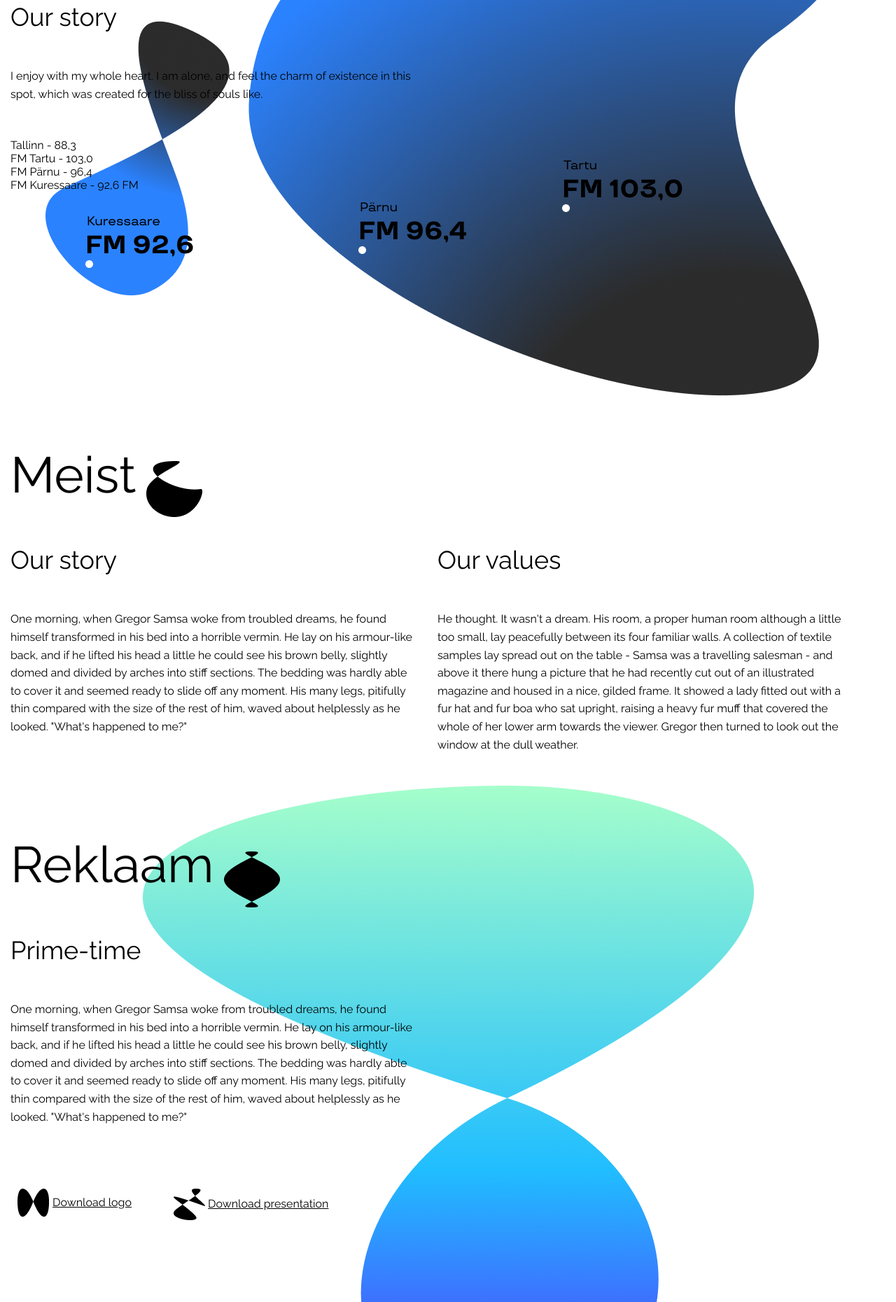
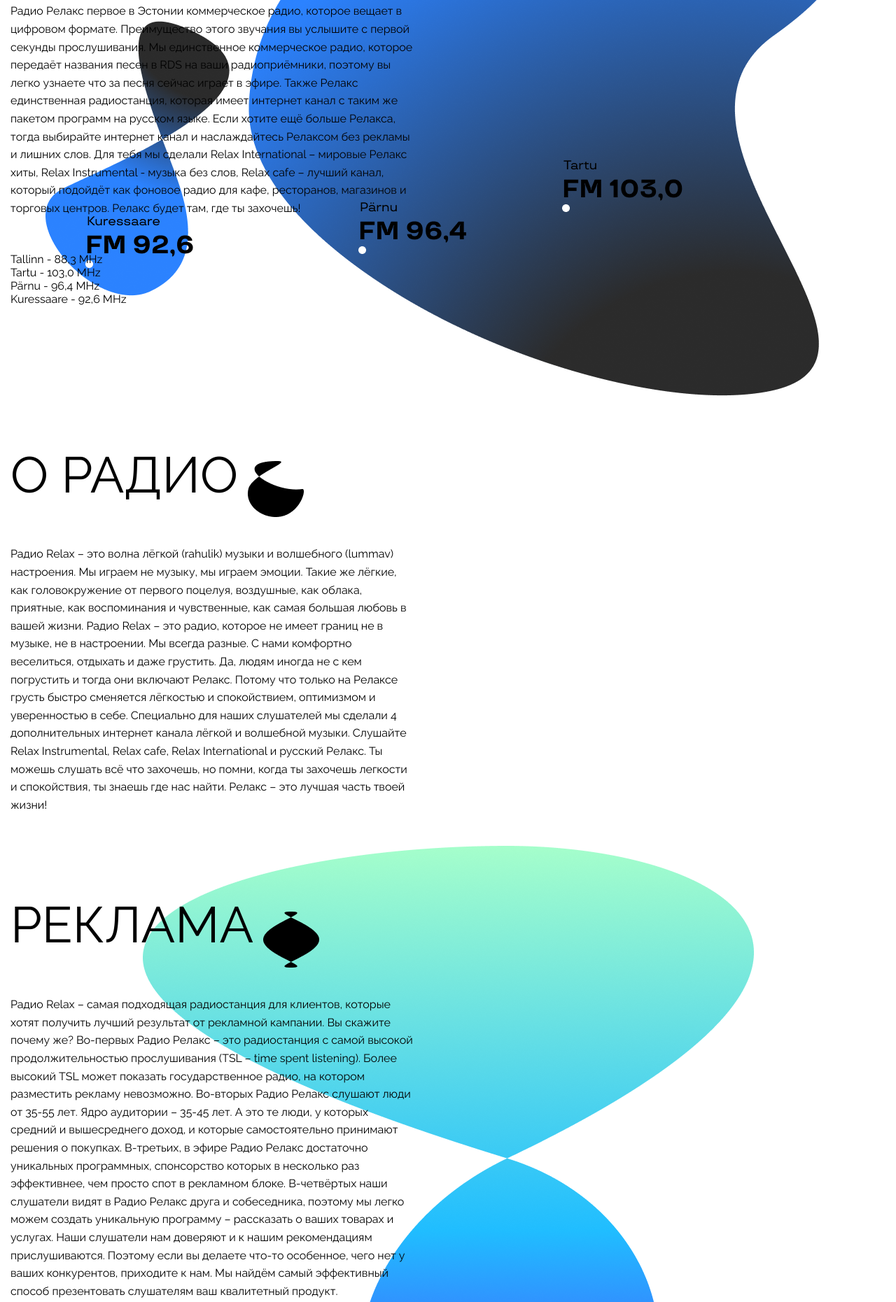
Before and after one commit to YuriyMorozyuk95/RadioRelax, a website: page index.html in a window 1280 px wide. Shown: the part 1593-3454 px from the top of the page at 70% size. Drawn offline with nearby package versions, Linux system fonts and the light colour scheme; some packages are replaced by stand-ins of ours.

Commit message:
add text

```diff
--- a/index.html
+++ b/index.html
@@ -94,18 +94,24 @@
         </div>
 
         <div class="artlicle">
-          <h3>Our story</h3>
+          <!-- <h3>Our story</h3> -->
           <p>
-            I enjoy with my whole heart. I am alone,
-             and feel the charm of existence in this spot,
-             which was created for the bliss of souls like.
+              Радио Релакс первое в Эстонии коммерческое радио, которое вещает в цифровом формате.
+              Преимущество этого звучания вы услышите с первой секунды прослушивания.
+              Мы единственное коммерческое радио, которое передаёт названия песен в RDS на ваши радиоприёмники,
+              поэтому вы легко узнаете что за песня сейчас играет в эфире.
+              Также Релакс единственная радиостанция, которая имеет интернет канал с таким же пакетом программ
+              на русском языке. Если хотите ещё больше Релакса, тогда выбирайте интернет канал и наслаждайтесь
+              Релаксом без рекламы и лишних слов. Для тебя мы сделали Relax International – мировые Релакс хиты,
+              Relax Instrumental -  музыка без слов, Relax cafе – лучший канал, который подойдёт как фоновое радио
+               для кафе, ресторанов, магазинов и торговых центров. Релакс будет там, где ты захочешь!
           </p>
 
           <ul class="unstyled-list">
-              <li>Tallinn - 88,3 </li>
-              <li>FM Tartu - 103,0 </li>
-              <li>FM Pärnu - 96,4 </li>
-              <li>FM Kuressaare - 92,6 FM </li>
+              <li>Tallinn - 88,3 MHz</li>
+              <li>Tartu - 103,0 MHz</li>
+              <li>Pärnu - 96,4 MHz</li>
+              <li>Kuressaare - 92,6 MHz </li>
           </ul>
 
         </div>
@@ -127,34 +133,18 @@
 
     <div class="about-radio">
       <div class="section-header">
-        <h1>Meist</h1>
+        <h1>О РАДИО</h1>
         <img src="img/MeistIcon.png"/>
       </div>
       <div class="artlicle">
-        <h3>Our story</h3>
-        <p >One morning, when Gregor Samsa woke from troubled dreams,
-          he found himself transformed in his bed into a horrible vermin.
-          He lay on his armour-like back, and if he lifted his head a little he could see his brown belly,
-          slightly domed and divided by arches into stiff sections. The bedding was hardly able
-          to cover it and seemed ready to slide off any moment. His many legs, pitifully thin
-          compared with the size of the rest of him, waved about helplessly as he looked.
-          "What's happened to me?"
+        <!-- <h3>Our story</h3> -->
+        <p >Радио Relax – это волна лёгкой (rahulik) музыки и волшебного (lummav) настроения.
+            Мы играем не музыку, мы играем эмоции. Такие же лёгкие, как головокружение от первого поцелуя, воздушные, как облака, приятные, как воспоминания и чувственные, как самая большая любовь в вашей жизни.
+            Радио Relax – это радио, которое не имеет границ не в музыке, не в настроении. Мы всегда разные. С нами комфортно веселиться, отдыхать и даже грустить. Да, людям иногда не с кем погрустить и тогда они включают Релакс. Потому что только на Релаксе грусть быстро сменяется лёгкостью и спокойствием, оптимизмом и уверенностью в себе.
+            Специально для наших слушателей мы сделали 4 дополнительных интернет канала лёгкой и волшебной музыки. Слушайте Relax Instrumental, Relax cafe, Relax International и русский Релакс.
+            Ты можешь слушать всё что захочешь, но помни, когда ты захочешь легкости и спокойствия, ты знаешь где нас найти. Релакс – это лучшая часть твоей жизни!
           </p>
       </div>
-
-      <div class="artlicle">
-          <h3>Our values</h3>
-          <p>He thought. It wasn't a dream.
-             His room, a proper human room although a little too small,
-             lay peacefully between its four familiar walls.
-             A collection of textile samples lay spread out on the table - Samsa
-             was a travelling salesman - and above it there hung a picture that he had recently
-             cut out of an illustrated magazine and housed in a nice, gilded frame.
-             It showed a lady fitted out with a fur hat and fur boa who sat upright,
-             raising a heavy fur muff that covered the whole of her lower arm towards the viewer.
-             Gregor then turned to look out the window at the dull weather.
-            </p>
-        </div>
 
     </div>
   </section>
@@ -163,19 +153,36 @@
     <section id="commercial">
       <div >
         <div class="section-header">
-          <h1>Reklaam</h1>
+          <h1>РЕКЛАМА</h1>
           <img src="/img/ReklaamIcon.png" />
         </div>
         <div class="last-artlicle">
-          <h3>Prime-time</h3>
-          <p>One morning, when Gregor Samsa woke from troubled dreams, he
-             found himself transformed in his bed into a horrible vermin.
-             He lay on his armour-like back, and if he lifted his head a
-             little he could see his brown belly, slightly domed and divided
-             by arches into stiff sections. The bedding was hardly able to cover
-             it and seemed ready to slide off any moment. His many legs,
-             pitifully thin compared with the size of the rest of him,
-             waved about helplessly as he looked. "What's happened to me?"
+          <!-- <h3>Prime-time</h3> -->
+          <p>Радио Relax – самая подходящая радиостанция для клиентов,
+            которые хотят получить лучший результат от рекламной кампании.
+            Вы скажите почему же? Во-первых Радио Релакс – это радиостанция с
+            самой высокой продолжительностью прослушивания (TSL – time spent listening).
+            Более высокий TSL может показать государственное радио, на котором разместить рекламу невозможно.
+            Во-вторых Радио Релакс слушают люди от 35-55 лет. Ядро аудитории – 35-45 лет.
+            А это те люди, у которых средний и вышесреднего доход, и которые самостоятельно
+            принимают решения о покупках. В-третьих, в эфире Радио Релакс достаточно уникальных программных,
+            спонсорство которых в несколько раз эффективнее, чем просто спот в рекламном блоке.
+            В-четвёртых наши слушатели видят в Радио Релакс друга и собеседника, поэтому
+            мы легко можем создать уникальную программу – рассказать о ваших товарах и услугах.
+            Наши слушатели нам доверяют и к нашим рекомендациям прислушиваются.
+            Поэтому если вы делаете что-то особенное, чего нет у ваших конкурентов,
+            приходите к нам. Мы найдём самый эффективный способ презентовать слушателям ваш
+            квалитетный продукт.
+          </p>
+          <p>
+              И напоследок - у нас самые вкусные цены в простом и понятном прайс-листе.
+              У нас всё Релакс, поэтому даже рекламу заказать проще, чем у других.
+          </p>
+          <p>
+              Размещайте рекламу на лёгком и спокойном радио Релакс и зарабатывайте легко!
+          </p>
+          <p>
+              Телефон ХХХХХХХХ
           </p>
         </div>
         <div class="download-item">
@@ -191,12 +198,16 @@
     </section>
 
     <section id="contact">
+        <div class="section-header">
+            <h1>КОНТАКТ</h1>
+            <img src="/img/ReklaamIcon.png" />
+          </div>
           <div class="container-fluid">
-            <div class="row">
+            <!-- <div class="row">
               <div class="col-md-4 col-sm-12">
-              <h3>Reklaam</h3>
+              <h3>Телефон для размещения рекламы на Raadio Relax FM –ХХХХХХХ </h3>
               <p> +372 5908 7099</p>
-              <p>reklaam@relaxfm.ee</p>
+              <p>Raadioteenuse osutaja: Northstar Media OÜ</p>
               </div>
               <div class="col-md-4 col-sm-12">
               <h3>Relax FM</h3>
@@ -209,7 +220,12 @@
               <p>Pärnu mnt 139e/11, 11317 Tallinn</p>
               <p>+372 5908 7099</p>
               <p>vital@northstar.ee</p>
-              </div>
+              </div>   -->
+              <p>Телефон для размещения рекламы на Raadio Relax FM –ХХХХХХХ </p>
+              <p>Aadress: Pärnu mnt. 139e/11, Tallinn 13517</p>
+              <p>Raadioteenuse osutaja: Northstar Media OÜ </p>
+              <p>Vastutav toimetaja: Vitalii Chyzhov, vitalii.chyzhov@relaxfm.ee</p>
+              <p>Järelvalve: Tehnilise Järelevalve Amet</p>
           </div>
 
           <div class="row">
```
